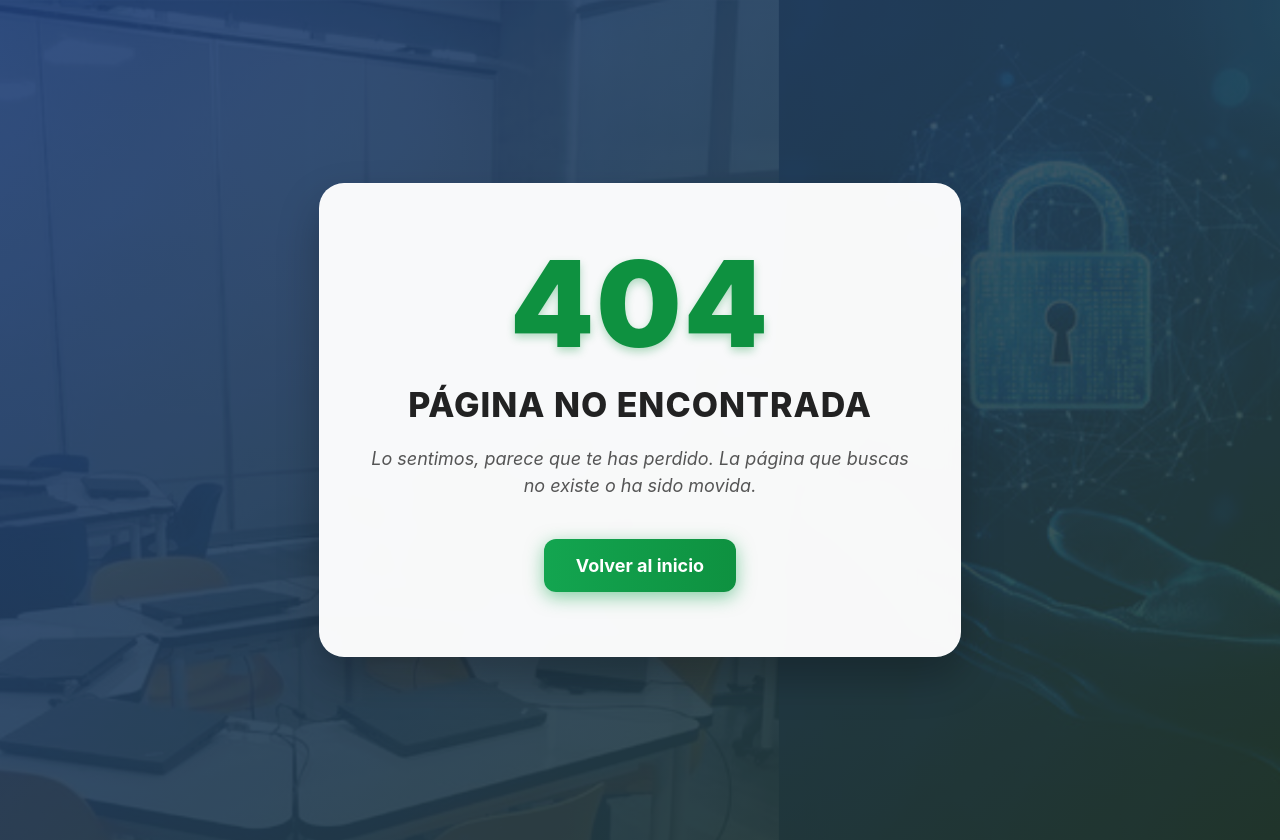
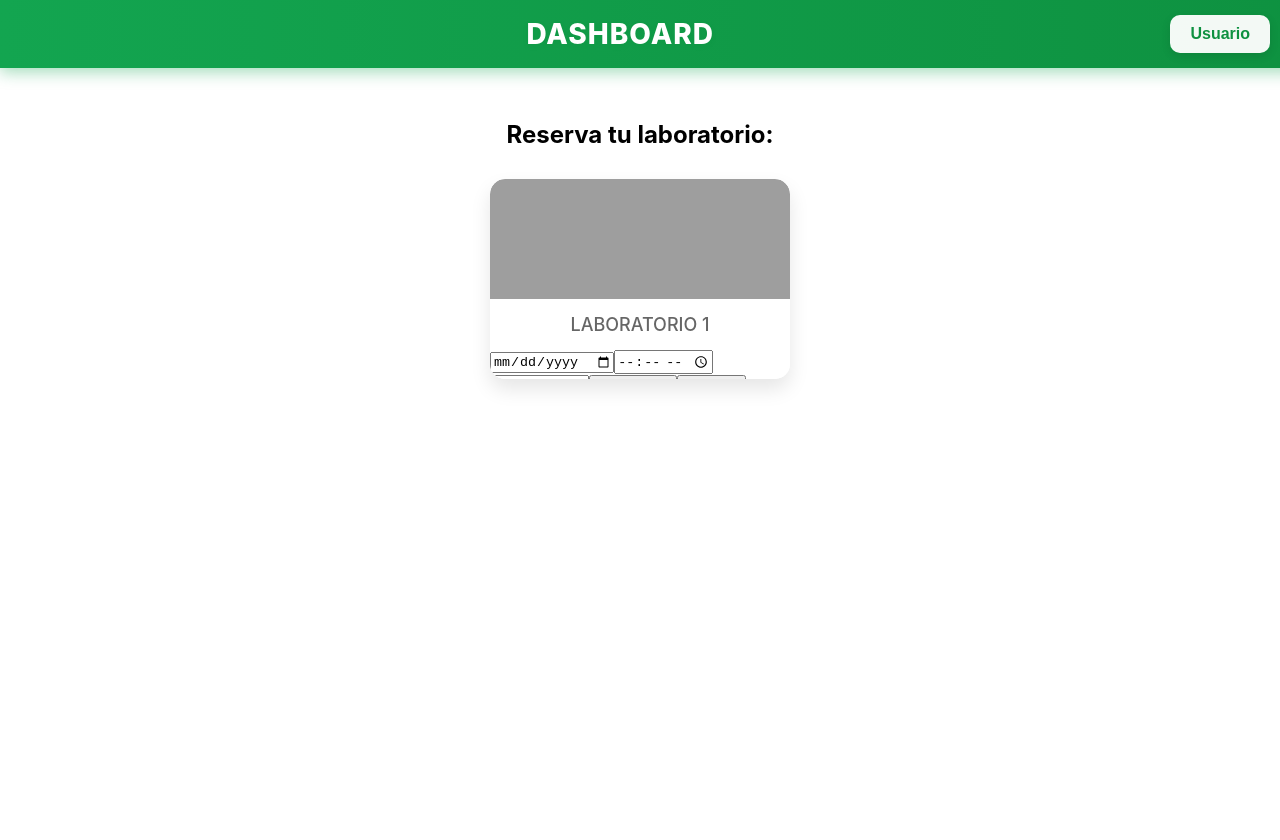
Before and after one commit to LIZVALMU/Front-React-Reservas, a React (Create React App) app: page /crear-reserva/1 in a window 1280 px wide. Before the commit this address had no page. Built offline with nearby package versions, Linux system fonts and the light colour scheme; grey boxes are pictures that could not be loaded.

Commit message:
Crear Reserva

```diff
--- a/src/App.tsx
+++ b/src/App.tsx
@@ -6,6 +6,7 @@ import NotFoundPage from './pages/not-found-page/NotFoundPage';
 import HomeStudent from './pages/student/home/Home';
 import MyBookings from './pages/my-bookings/MyBookings';
 import CreateBooking from './pages/create-booking/CreateBooking';
+import LabReservation from './pages/labReservation/LabReservation';
 
 function App() {
   return (
@@ -16,7 +17,9 @@ function App() {
                 <Route path="*" element={<NotFoundPage />} />
                 <Route path="/student/home" element={<HomeStudent />} />
                 <Route path="/mis-reservas" element={<MyBookings />} />
-                <Route path="/crear-reserva" element={<CreateBooking />} />
+                <Route path="/crear-reserva" element={<LabReservation />} />
+                <Route path="/crear-reserva/:id" element={<CreateBooking />} />
+
           </Routes>
       </BrowserRouter>
   );
--- a/src/pages/create-booking/CreateBooking.tsx
+++ b/src/pages/create-booking/CreateBooking.tsx
@@ -1,4 +1,4 @@
-import React from 'react';
+/*import React from 'react';
 import { Link } from 'react-router-dom';
 import CustomNavbar from "../../commons/navbar/CustomBar";
 
@@ -13,4 +13,64 @@ const CreateBooking = () => {
     );
   };
 
-  export default CreateBooking;
+  export default CreateBooking;*/
+
+  import React, { useState } from "react";
+  import { useParams, useNavigate } from "react-router-dom";
+  import styles from './style.module.css';
+  import CustomNavbar from "../../commons/navbar/CustomBar";
+
+  const ReservaForm = () => {
+      const { id } = useParams(); // Obtiene el ID del laboratorio desde la URL
+      const navigate = useNavigate();
+
+      const [date, setDate] = useState("");
+      const [startTime, setStartTime] = useState("");
+      const [endTime, setEndTime] = useState("");
+
+      const makeReservation = () => {
+          if (!date || !startTime || !endTime) {
+              alert("Por favor, complete todos los campos antes de reservar.");
+              return;
+          }
+
+          fetch("http://localhost:8080/api/v1.0/bookings", {
+              method: "POST",
+              headers: { "Content-Type": "application/json" },
+              body: JSON.stringify({
+                  name: "Reserva generada mediante el sistema de reserva",
+                  laboratory: { id }, // Usa el ID dinámico
+                  date,
+                  startTime: `${startTime}:00`,
+                  endTime: `${endTime}:00`
+              })
+          })
+          .then(response => response.json())
+          .then(() => {
+              alert("Reserva realizada con éxito");
+              navigate("/crear-reserva"); // Redirige a la lista de laboratorios
+          })
+          .catch(error => console.error("Error en la reserva:", error));
+      };
+
+      return (
+          <CustomNavbar>
+              <h2 className={styles.sectionTitle}>Reserva tu laboratorio:</h2>
+              <div className={styles.cardsContainer}>
+                  <div className={styles.card}>
+                      <div className={styles.cardImage} style={{ backgroundImage: "url('/path-to-lab-image.jpg')" }}></div>
+                      <div className={styles.cardTitle}>LABORATORIO {id}</div>
+                      <div className="flex flex-col items-center p-4">
+                          <input type="date" value={date} onChange={(e) => setDate(e.target.value)} className="border p-2 m-2" />
+                          <input type="time" value={startTime} onChange={(e) => setStartTime(e.target.value)} className="border p-2 m-2" />
+                          <input type="time" value={endTime} onChange={(e) => setEndTime(e.target.value)} className="border p-2 m-2" />
+                          <button onClick={makeReservation} className="border p-2 m-2 bg-white cursor-pointer">RESERVAR</button>
+                          <button onClick={() => navigate("/crear-reserva")} className="border p-2 m-2 bg-white cursor-pointer">Cancelar</button>
+                      </div>
+                  </div>
+              </div>
+          </CustomNavbar>
+      );
+  };
+
+  export default ReservaForm;
--- a/src/pages/create-booking/style.module.css
+++ b/src/pages/create-booking/style.module.css
@@ -0,0 +1,80 @@
+.sectionTitle {
+    color: #000000;
+    font-size: 24px;
+    font-weight: 700;
+    text-align: center;
+    margin-bottom: 30px;
+}
+
+.cardsContainer {
+    display: flex;
+    justify-content: center;
+    gap: 30px;
+    margin-bottom: 40px;
+}
+
+.card {
+    background: rgba(255, 255, 255, 0.97);
+    border-radius: 15px;
+    width: 300px;
+    height: 200px;
+    box-shadow: 0 10px 20px rgba(0, 0, 0, 0.1);
+    overflow: hidden;
+    transition: transform 0.3s ease, box-shadow 0.3s ease;
+    cursor: pointer;
+    position: relative;
+    text-decoration: none;
+}
+
+.card:hover {
+    transform: translateY(-5px);
+    box-shadow: 0 15px 25px rgba(0, 0, 0, 0.2);
+}
+
+.cardImage {
+    width: 100%;
+    height: 120px;
+    background-size: cover;
+    background-position: center;
+    border-top-left-radius: 15px;
+    border-top-right-radius: 15px;
+}
+
+.cardTitle {
+    color: #666;
+    font-size: 18px;
+    font-weight: 500;
+    text-align: center;
+    padding: 15px;
+}
+
+@media (max-width: 768px) {
+    .cardsContainer {
+        flex-direction: column;
+        align-items: center;
+    }
+
+    .card {
+        width: 100%;
+        max-width: 350px;
+    }
+}
+
+@media (max-width: 480px) {
+    .sectionTitle {
+        font-size: 20px;
+    }
+
+    .card {
+        height: 180px;
+    }
+
+    .cardImage {
+        height: 100px;
+    }
+
+    .cardTitle {
+        font-size: 16px;
+        padding: 10px;
+    }
+}
--- /dev/null
+++ b/src/pages/labReservation/LabReservation.tsx
@@ -0,0 +1,84 @@
+import React, { useState, useEffect } from "react";
+import { useNavigate } from "react-router-dom";
+import CustomNavbar from "../../commons/navbar/CustomBar"; // Se usa CustomNavbar
+import styles from './style.module.css';
+
+interface SalonProps {
+    id: string;
+    capacity: number;
+    resources?: string[];
+    schedule?: {
+        [day: string]: {
+            startTime: string;
+            endTime: string;
+        };
+    };
+}
+
+const LabReservation = () => {
+    const [salones, setSalones] = useState<SalonProps[]>([]);
+    const navigate = useNavigate();
+
+    useEffect(() => {
+        fetch("http://localhost:8080/api/v1.0/laboratories/all")
+            .then(response => response.json())
+            .then(data => setSalones(data))
+            .catch(error => console.error("Error al obtener los laboratorios:", error));
+    }, []);
+
+    const diaHoy = new Date().toLocaleDateString('es-ES', { weekday: 'long' });
+    const diaCapitalizado = diaHoy.charAt(0).toUpperCase() + diaHoy.slice(1);
+
+    return (
+        <CustomNavbar>
+            <div className={styles.container}>
+                <main className={styles.main}>
+                    <h2 className={styles.title}>SALONES DISPONIBLES</h2>
+
+                    <div className={styles.tableContainer}>
+                        <table className={styles.table}>
+                            <thead>
+                                <tr>
+                                    <th className={styles.th}>ID</th>
+                                    <th className={styles.th}>Disponibilidad</th>
+                                    <th className={styles.th}>Capacidad</th>
+                                    <th className={styles.th}>Equipos</th>
+                                    <th className={styles.th}>Acción</th>
+                                </tr>
+                            </thead>
+                            <tbody>
+                                {salones.map((salon) => {
+                                    const disponibilidad = salon.schedule?.[diaCapitalizado]
+                                        ? `${salon.schedule[diaCapitalizado].startTime} - ${salon.schedule[diaCapitalizado].endTime}`
+                                        : "No disponible";
+
+                                    const equipos = salon.resources?.length ? salon.resources.join(", ") : "Sin equipos";
+
+                                    return (
+                                        <tr key={salon.id}>
+                                            <td className={styles.td}>{salon.id}</td>
+                                            <td className={styles.td}>{disponibilidad}</td>
+                                            <td className={styles.td}>{salon.capacity}</td>
+                                            <td className={styles.td}>{equipos}</td>
+                                            <td className={styles.td}>
+                                                <button
+                                                    className={styles.button}
+                                                    onClick={() => navigate(`/CreateBooking/${salon.id}`)}>
+                                                    Reservar
+                                                </button>
+                                            </td>
+                                        </tr>
+                                    );
+                                })}
+                            </tbody>
+                        </table>
+                    </div>
+
+                    <p className={styles.footer}>&copy; 2025 Sistema de Reservas</p>
+                </main>
+            </div>
+        </CustomNavbar>
+    );
+};
+
+export default LabReservation;
--- /dev/null
+++ b/src/pages/labReservation/style.module.css
@@ -0,0 +1,60 @@
+.container {
+    font-family: sans-serif;
+    background-color: #f3f4f6; /* bg-gray-100 */
+    text-align: center;
+    min-height: 100vh;
+}
+
+.main {
+    display: flex;
+    flex-direction: column;
+    justify-content: center;
+    align-items: center;
+    min-height: 70vh;
+    padding: 1.5rem;
+}
+
+.title {
+    font-size: 1.5rem;
+    font-weight: 600;
+    margin-bottom: 1rem;
+}
+
+.tableContainer {
+    width: 100%;
+    max-width: 80rem;
+    background-color: white;
+    padding: 1rem;
+    border-radius: 0.5rem;
+    box-shadow: 0 4px 6px rgba(0, 0, 0, 0.1);
+}
+
+.table {
+    width: 100%;
+    border-collapse: collapse;
+}
+
+.th, .td {
+    border: 1px solid black;
+    padding: 0.5rem;
+}
+
+.th {
+    background-color: #e5e7eb; /* bg-gray-200 */
+}
+
+.button {
+    background-color: #3b82f6; /* bg-blue-500 */
+    color: white;
+    padding: 0.5rem 1rem;
+    border-radius: 0.25rem;
+    transition: background-color 0.3s;
+}
+
+.button:hover {
+    background-color: #1e40af; /* hover:bg-blue-700 */
+}
+
+.footer {
+    margin-top: 2rem;
+}
--- a/src/pages/student/home/Home.tsx
+++ b/src/pages/student/home/Home.tsx
@@ -26,9 +26,9 @@ function HomeStudent() {
     <CustomNavbar>
       <h2 className={styles.sectionTitle}>¿Qué acción deseas realizar?</h2>
       <div className={styles.cardsContainer}>
-        {menuItems.map((item, index) => (
+        {menuItems.map((item) => (
           <CardsContainer
-            key={index}
+            key={item.link}
             link={item.link}
             image={item.image}
             title={item.title}
```
